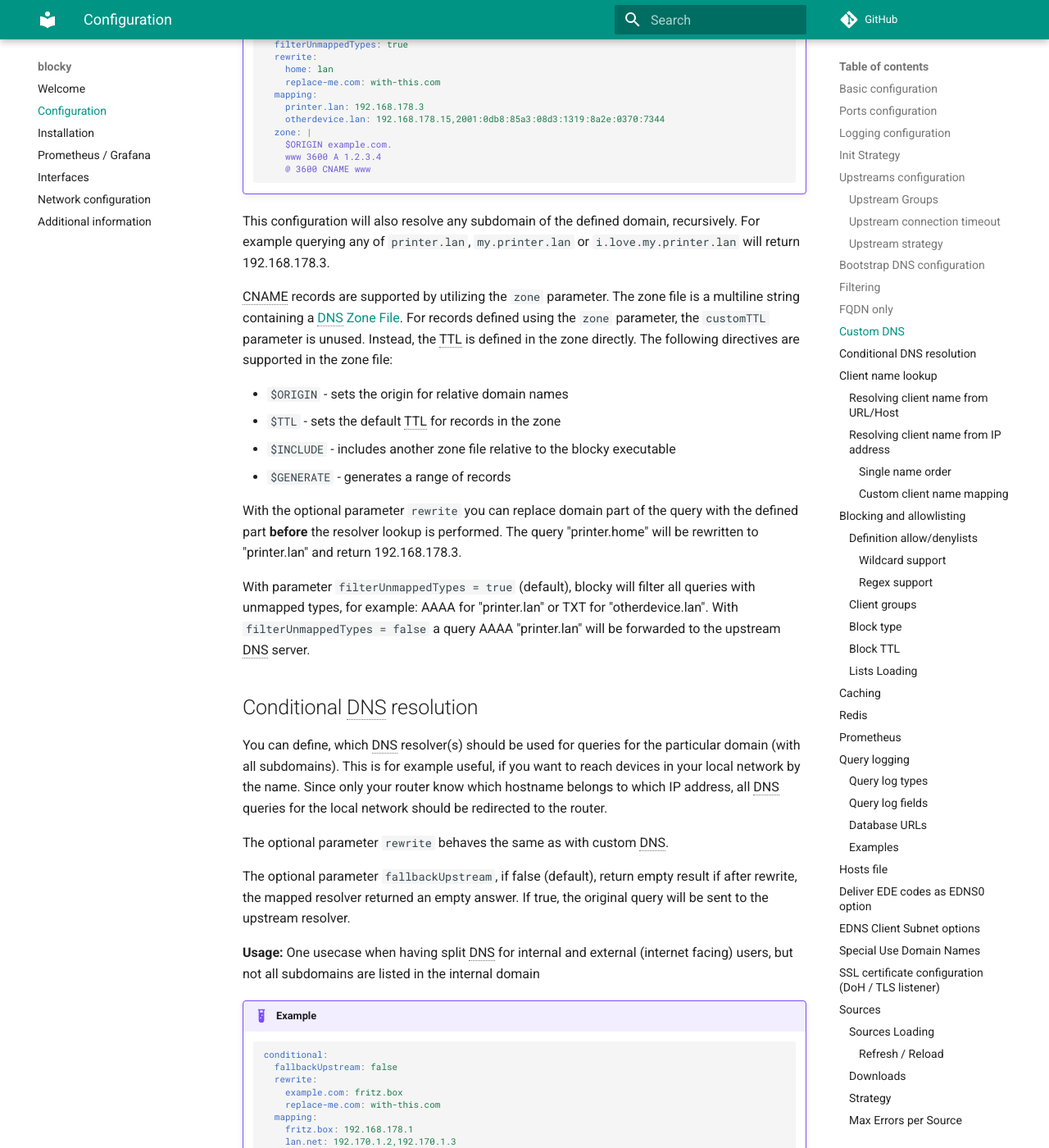
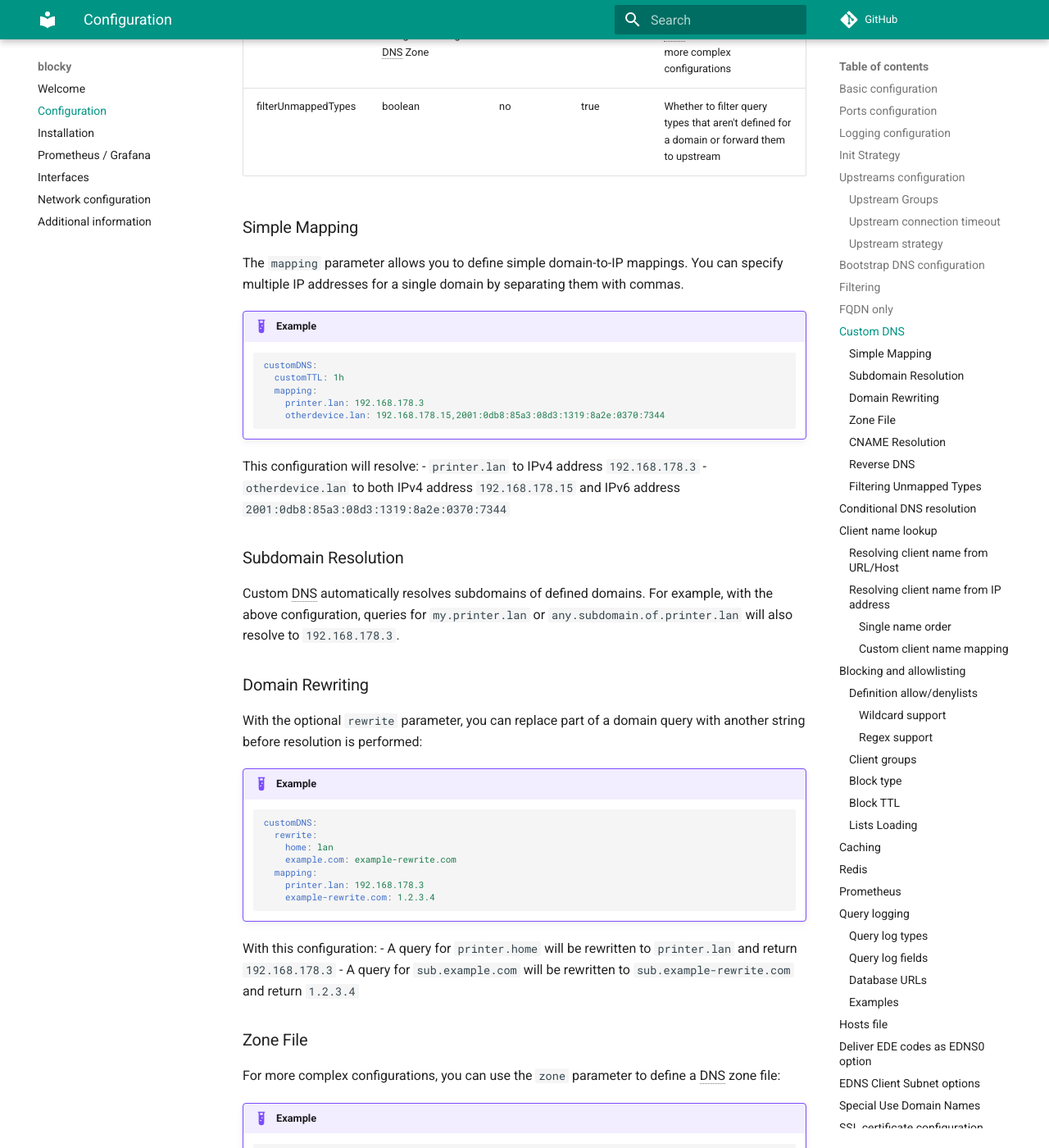
Before and after one commit to 0xERR0R/blocky, an MkDocs documentation site: the page built from docs/configuration.md, in a window 1280 px wide and 1400 px high, scrolled down 8360 px. Shown: the whole window at 82% size. Built offline with MkDocs 1.6.1 and Material for MkDocs 9.7.7, drawn with Linux system fonts in a browser that asks for light colours; comment, search, counter and statistics services are not loaded; the version menu is left out; some of the changed text lies outside the part shown.

````diff
--- a/docs/configuration.md
+++ b/docs/configuration.md
@@ -253,55 +253,102 @@
 
 ## Custom DNS
 
-You can define your own domain name to IP mappings. For example, you can use a user-friendly name for a network printer
-or define a domain name for your local device in order to use the HTTPS certificate. Multiple IP addresses for one
-domain must be separated by a comma.
+You can define your own domain name mappings for local DNS resolution. This is useful for creating user-friendly names for network devices, defining domain names for local services, or creating your own DNS zone.
 
-| Parameter           | Type                                                   | Mandatory | Default value |
-| ------------------- | ------------------------------------------------------ | --------- | ------------- |
-| customTTL           | duration used for simple mappings (no unit is minutes) | no        | 1h            |
-| rewrite             | string: string (domain: domain)                        | no        |               |
-| mapping             | string: string (hostname: address or CNAME)            | no        |               |
-| zone                | string containing a DNS Zone                           | no        |               |
-| filterUnmappedTypes | boolean                                                | no        | true          |
+Custom DNS supports multiple record types (A, AAAA, CNAME, TXT, SRV) and provides automatic reverse DNS lookups for defined IP addresses.
+
+| Parameter           | Type                                                   | Mandatory | Default value | Description                                                                                |
+| ------------------- | ------------------------------------------------------ | --------- | ------------- | ------------------------------------------------------------------------------------------ |
+| customTTL           | duration used for simple mappings (no unit is minutes) | no        | 1h            | Time-to-live for DNS records defined in the mapping section                                |
+| rewrite             | string: string (domain: domain)                        | no        |               | Domain rewriting rules applied before DNS resolution                                       |
+| mapping             | string: string (hostname: address or CNAME)            | no        |               | Simple domain to IP/CNAME mappings                                                         |
+| zone                | string containing a DNS Zone                           | no        |               | DNS zone file content for more complex configurations                                      |
+| filterUnmappedTypes | boolean                                                | no        | true          | Whether to filter query types that aren't defined for a domain or forward them to upstream |
+
+### Simple Mapping
+
+The `mapping` parameter allows you to define simple domain-to-IP mappings. You can specify multiple IP addresses for a single domain by separating them with commas.
 
 !!! example
 
     ```yaml
     customDNS:
       customTTL: 1h
-      filterUnmappedTypes: true
-      rewrite:
-        home: lan
-        replace-me.com: with-this.com
       mapping:
         printer.lan: 192.168.178.3
         otherdevice.lan: 192.168.178.15,2001:0db8:85a3:08d3:1319:8a2e:0370:7344
+    ```
+
+This configuration will resolve:
+- `printer.lan` to IPv4 address `192.168.178.3`
+- `otherdevice.lan` to both IPv4 address `192.168.178.15` and IPv6 address `2001:0db8:85a3:08d3:1319:8a2e:0370:7344`
+
+### Subdomain Resolution
+
+Custom DNS automatically resolves subdomains of defined domains. For example, with the above configuration, queries for `my.printer.lan` or `any.subdomain.of.printer.lan` will also resolve to `192.168.178.3`.
+
+### Domain Rewriting
+
+With the optional `rewrite` parameter, you can replace part of a domain query with another string before resolution is performed:
+
+!!! example
+
+    ```yaml
+    customDNS:
+      rewrite:
+        home: lan
+        example.com: example-rewrite.com
+      mapping:
+        printer.lan: 192.168.178.3
+        example-rewrite.com: 1.2.3.4
+    ```
+
+With this configuration:
+- A query for `printer.home` will be rewritten to `printer.lan` and return `192.168.178.3`
+- A query for `sub.example.com` will be rewritten to `sub.example-rewrite.com` and return `1.2.3.4`
+
+### Zone File
+
+For more complex configurations, you can use the `zone` parameter to define a DNS zone file:
+
+!!! example
+
+    ```yaml
+    customDNS:
       zone: |
         $ORIGIN example.com.
         www 3600 A 1.2.3.4
+        www 3600 AAAA 2001:db8:85a3::8a2e:370:7334
         @ 3600 CNAME www
+        mail 3600 A 5.6.7.8
+        _sip._tcp 3600 SRV 10 60 5060 sip-server
+        txt 3600 TXT "This is a TXT record"
     ```
 
-This configuration will also resolve any subdomain of the defined domain, recursively. For example querying any of
-`printer.lan`, `my.printer.lan` or `i.love.my.printer.lan` will return 192.168.178.3.
-
-CNAME records are supported by utilizing the `zone` parameter. The zone file is a multiline string containing a [DNS Zone File](https://en.wikipedia.org/wiki/Zone_file#Example_file).
-For records defined using the `zone` parameter, the `customTTL` parameter is unused. Instead, the TTL is defined in the zone directly.
-The following directives are supported in the zone file:
-
+The zone file supports standard DNS zone file syntax including:
 - `$ORIGIN` - sets the origin for relative domain names
 - `$TTL` - sets the default TTL for records in the zone
 - `$INCLUDE` - includes another zone file relative to the blocky executable
 - `$GENERATE` - generates a range of records
 
-With the optional parameter `rewrite` you can replace domain part of the query with the defined part **before** the
-resolver lookup is performed.
-The query "printer.home" will be rewritten to "printer.lan" and return 192.168.178.3.
+For records defined using the `zone` parameter, the `customTTL` parameter is unused. Instead, the TTL is defined in the zone directly.
 
-With parameter `filterUnmappedTypes = true` (default), blocky will filter all queries with unmapped types, for example:
-AAAA for "printer.lan" or TXT for "otherdevice.lan".
-With `filterUnmappedTypes = false` a query AAAA "printer.lan" will be forwarded to the upstream DNS server.
+### CNAME Resolution
+
+When a CNAME record is defined and a query matches that record, blocky will:
+1. Return the CNAME record in the answer
+2. Additionally resolve the target of the CNAME and include those records in the answer
+3. Protect against CNAME loops (where CNAMEs point to each other in a loop)
+
+### Reverse DNS
+
+Blocky automatically creates reverse DNS (PTR) records for all defined A and AAAA records. This allows reverse lookups from IP addresses to domain names.
+
+### Filtering Unmapped Types
+
+With `filterUnmappedTypes = true` (default), blocky will filter all queries with unmapped types. For example, if you only define an A record for `printer.lan`, an AAAA query for the same domain will return an empty result.
+
+With `filterUnmappedTypes = false`, unmapped type queries will be forwarded to the upstream DNS server. For example, an AAAA query for `printer.lan` (when only an A record is defined) will be sent to the upstream resolver.
 
 ## Conditional DNS resolution
 
````
Also changed, not shown: 1 other file.
